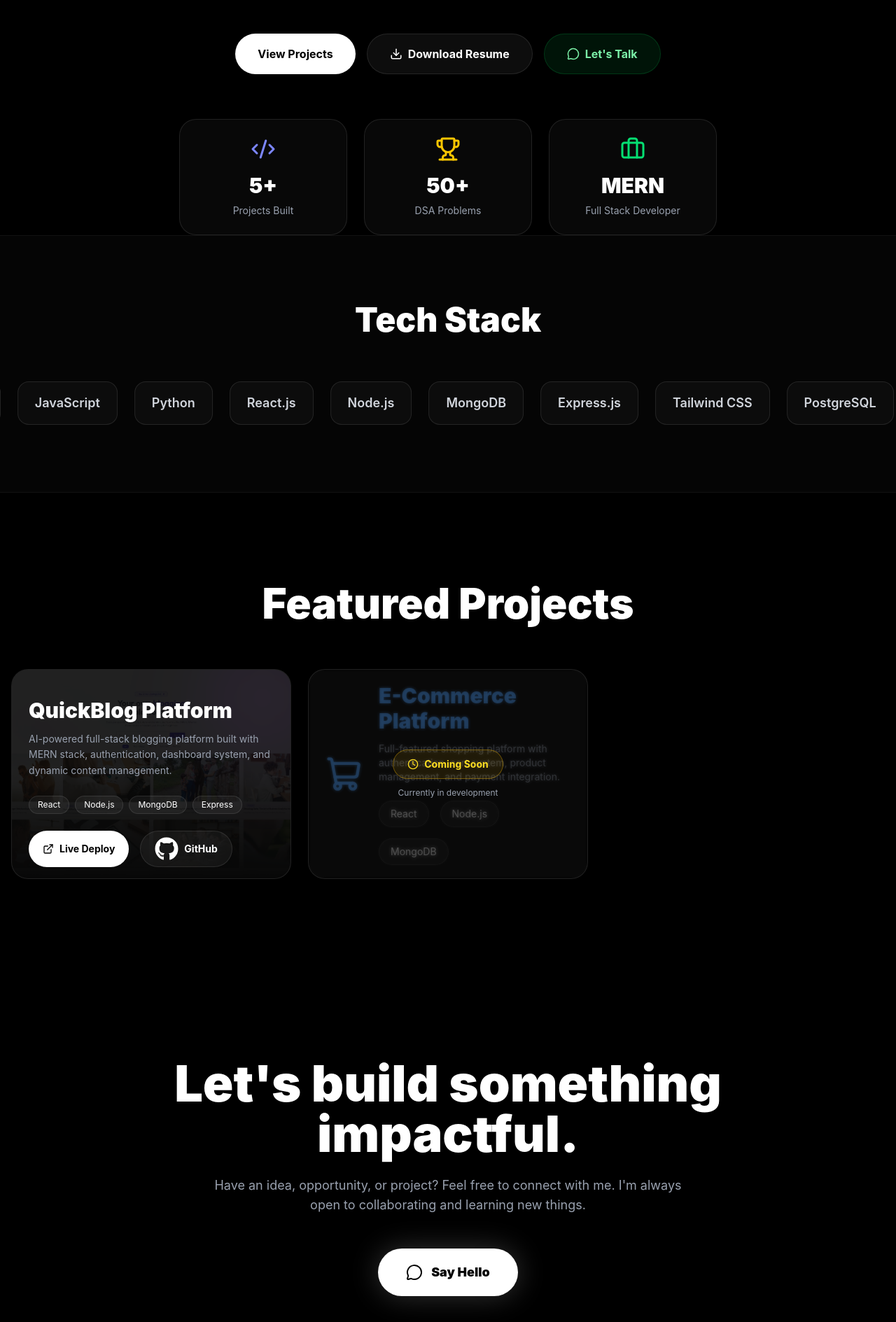
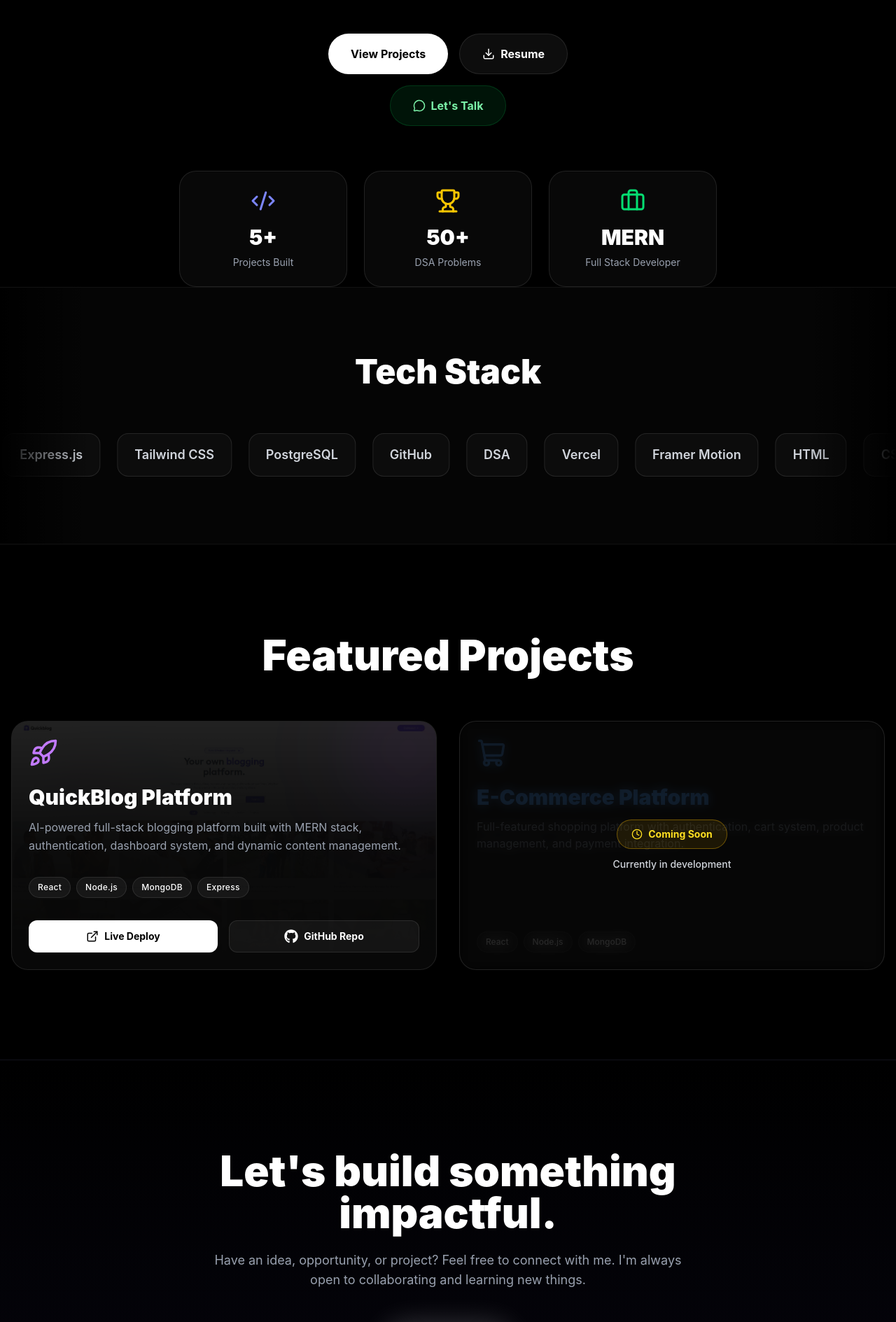
Before and after one commit to viveksingh018/vivek-portfolio, a React (Vite) app: page / in a window 1280 px wide. Shown: the part 500-2389 px from the top of the page at 70% size. Built offline with nearby package versions, Linux system fonts and the light colour scheme.

Commit message:
fix resposiveness for mobile

```diff
--- a/src/App.jsx
+++ b/src/App.jsx
@@ -98,9 +98,9 @@ function App() {
 
       {/* ── BACKGROUND GLOW ── */}
       <div className="fixed inset-0 -z-10">
-        <div className="absolute top-0 left-1/2 -translate-x-1/2 w-175 h-175 bg-indigo-500/20 blur-[140px] rounded-full" />
-        <div className="absolute bottom-0 right-0 w-125 h-125 bg-purple-500/10 blur-[120px] rounded-full" />
-        <div className="absolute top-1/2 left-0 w-80 h-80 bg-fuchsia-500/5 blur-[100px] rounded-full" />
+        <div className="absolute top-0 left-1/2 -translate-x-1/2 w-[40rem] h-[40rem] bg-indigo-500/20 blur-[140px] rounded-full" />
+        <div className="absolute bottom-0 right-0 w-[30rem] h-[30rem] bg-purple-500/10 blur-[120px] rounded-full" />
+        <div className="absolute top-1/2 left-0 w-[20rem] h-[20rem] bg-fuchsia-500/5 blur-[100px] rounded-full" />
       </div>
 
       {/* ===============================
@@ -115,15 +115,10 @@ function App() {
             onClick={(e) => { e.preventDefault(); handleNavClick("hero"); }}
             className="flex items-center gap-3 group"
           >
-            {/* Avatar Circle — replace src with your image path */}
             <div className="relative w-10 h-10 rounded-full border-2 border-indigo-500/60 group-hover:border-indigo-400 transition-all duration-300 overflow-hidden bg-gradient-to-br from-indigo-600 to-purple-700 flex items-center justify-center shadow-[0_0_14px_rgba(99,102,241,0.4)]">
-              {/* Uncomment below line and add your image path to show real photo */}
-              {/* <img src="/profile.jpg" alt="Vivek" className="w-full h-full object-cover" /> */}
               <span className="text-sm font-black text-white tracking-tight">VS</span>
-              {/* Online dot */}
               <span className="absolute bottom-0 right-0 w-2.5 h-2.5 bg-green-400 rounded-full border-2 border-black" />
             </div>
-
             <div className="flex flex-col leading-none">
               <span className="text-base font-black bg-gradient-to-r from-indigo-400 to-purple-400 text-transparent bg-clip-text group-hover:from-indigo-300 group-hover:to-fuchsia-400 transition-all duration-300">
                 Vivek Singh
@@ -146,7 +141,6 @@ function App() {
                     : "text-gray-400 hover:text-white"
                   }`}
               >
-                {/* Active / hover background pill */}
                 <span
                   className={`absolute inset-0 rounded-xl transition-all duration-300
                     ${activeSection === id
@@ -154,7 +148,6 @@ function App() {
                       : "bg-transparent group-hover:bg-white/5"
                     }`}
                 />
-                {/* Active dot indicator */}
                 {activeSection === id && (
                   <motion.span
                     layoutId="activeNavDot"
@@ -220,17 +213,13 @@ function App() {
       {/* ===============================
           HERO SECTION
       ================================ */}
-      <section
-        id="hero"
-        className="min-h-screen flex items-center justify-center px-4 pt-24"
-      >
+      <section id="hero" className="min-h-screen flex items-center justify-center px-4 pt-24">
         <motion.div
           initial={{ opacity: 0, y: 40 }}
           animate={{ opacity: 1, y: 0 }}
           transition={{ duration: 0.8 }}
           className="max-w-5xl mx-auto text-center"
         >
-          {/* Status Badge */}
           <motion.div
             initial={{ opacity: 0, scale: 0.9 }}
             animate={{ opacity: 1, scale: 1 }}
@@ -244,7 +233,6 @@ function App() {
             Available for Opportunities
           </motion.div>
 
-          {/* Heading */}
           <motion.h1
             initial={{ opacity: 0, y: 30 }}
             animate={{ opacity: 1, y: 0 }}
@@ -257,7 +245,6 @@ function App() {
             </span>
           </motion.h1>
 
-          {/* Role */}
           <motion.p
             initial={{ opacity: 0 }}
             animate={{ opacity: 1 }}
@@ -267,7 +254,6 @@ function App() {
             MERN Stack Developer
           </motion.p>
 
-          {/* Description */}
           <motion.p
             initial={{ opacity: 0 }}
             animate={{ opacity: 1 }}
@@ -279,16 +265,16 @@ function App() {
             MongoDB, and Tailwind CSS.
           </motion.p>
 
-          {/* CTA Buttons */}
+          {/* CTA Buttons - Optimized spacing for mobile */}
           <motion.div
             initial={{ opacity: 0, y: 20 }}
             animate={{ opacity: 1, y: 0 }}
             transition={{ delay: 0.7 }}
-            className="flex flex-wrap justify-center gap-4 mb-16"
+            className="flex flex-col sm:flex-row flex-wrap justify-center gap-4 mb-16 w-full max-w-lg mx-auto"
           >
             <button
               onClick={() => handleNavClick("projects")}
-              className="px-8 py-4 rounded-full bg-white text-black font-bold hover:scale-105 hover:shadow-[0_0_30px_rgba(255,255,255,0.2)] transition-all duration-300"
+              className="px-6 py-3 md:px-8 md:py-4 rounded-full bg-white text-black font-bold hover:scale-105 hover:shadow-[0_0_30px_rgba(255,255,255,0.2)] transition-all duration-300"
             >
               View Projects
             </button>
@@ -296,17 +282,17 @@ function App() {
             <a
               href="/resume.pdf"
               download
-              className="flex items-center gap-2 px-8 py-4 rounded-full border border-white/10 bg-white/5 hover:bg-white/10 font-bold transition-all duration-300 hover:scale-105 hover:border-white/20"
+              className="flex justify-center items-center gap-2 px-6 py-3 md:px-8 md:py-4 rounded-full border border-white/10 bg-white/5 hover:bg-white/10 font-bold transition-all duration-300 hover:scale-105 hover:border-white/20"
             >
               <Download size={18} />
-              Download Resume
+              Resume
             </a>
 
             <a
               href="https://wa.me/916201168647"
               target="_blank"
               rel="noreferrer"
-              className="flex items-center gap-2 px-8 py-4 rounded-full border border-green-500/20 bg-green-500/10 text-green-300 hover:bg-green-500/20 font-bold transition-all duration-300 hover:scale-105"
+              className="flex justify-center items-center gap-2 px-6 py-3 md:px-8 md:py-4 rounded-full border border-green-500/20 bg-green-500/10 text-green-300 hover:bg-green-500/20 font-bold transition-all duration-300 hover:scale-105"
             >
               <MessageCircle size={18} />
               Let's Talk
@@ -342,24 +328,30 @@ function App() {
       {/* ===============================
           SKILLS SECTION
       ================================ */}
-      <section id="skills" className="py-24 border-y border-white/5 bg-white/2">
+      <section id="skills" className="py-24 border-y border-white/5 bg-white/2 relative overflow-hidden">
+        {/* Gradient Masks for smooth fade on edges */}
+        <div className="absolute left-0 top-0 bottom-0 w-16 md:w-32 bg-gradient-to-r from-black to-transparent z-10 pointer-events-none" />
+        <div className="absolute right-0 top-0 bottom-0 w-16 md:w-32 bg-gradient-to-l from-black to-transparent z-10 pointer-events-none" />
+
         <Reveal>
           <h2 className="text-center text-4xl md:text-5xl font-black mb-16">
             Tech Stack
           </h2>
         </Reveal>
 
-        <div className="overflow-hidden">
+        <div className="overflow-hidden flex">
+          {/* Added w-max to prevent compressing and breaking animation */}
           <motion.div
             animate={{ x: ["0%", "-50%"] }}
-            transition={{ repeat: Infinity, ease: "linear", duration: 18 }}
-            className="flex gap-6 whitespace-nowrap"
+            transition={{ repeat: Infinity, ease: "linear", duration: 25 }}
+            className="flex gap-4 md:gap-6 whitespace-nowrap w-max px-4"
           >
-            {[...skills, ...skills, ...skills].map((skill, index) => (
+            {/* Duplicated list enough times to cover screen size infinitely */}
+            {[...skills, ...skills, ...skills, ...skills].map((skill, index) => (
               <motion.div
                 key={index}
-                whileHover={{ scale: 1.08, borderColor: "rgba(99,102,241,0.5)" }}
-                className="px-6 py-4 rounded-2xl border border-white/10 bg-white/3 text-lg font-semibold text-gray-300 cursor-default transition-colors duration-300"
+                whileHover={{ scale: 1.05, borderColor: "rgba(99,102,241,0.5)" }}
+                className="px-5 py-3 md:px-6 md:py-4 rounded-2xl border border-white/10 bg-white/3 text-base md:text-lg font-semibold text-gray-300 cursor-default transition-colors duration-300"
               >
                 {skill}
               </motion.div>
@@ -378,59 +370,55 @@ function App() {
           </h2>
         </Reveal>
 
-        <div className="grid grid-cols-1 md:grid-cols-3 gap-6 auto-rows-[300px]">
+        {/* Removed auto-rows-[300px] which was breaking mobile view */}
+        <div className="grid grid-cols-1 lg:grid-cols-2 gap-8">
 
           {/* PROJECT 1 — QuickBlog */}
           <Reveal delay={0.1}>
-
-            <BentoBox className="md:col-span-2 group relative h-full overflow-hidden">
-
-
+            <BentoBox className="group relative h-full flex flex-col overflow-hidden">
               <div className="absolute -top-10 -right-10 w-40 h-40 bg-purple-500/10 blur-3xl rounded-full" />
-
-
               <div className="absolute inset-0 z-0 pointer-events-none opacity-10 group-hover:opacity-20 group-hover:scale-105 transition-all duration-700 ease-out">
                 <img
                   src="/quickblog.png"
                   alt="QuickBlog Screenshot"
                   className="w-full h-full object-cover object-top"
                 />
-                <div className="absolute inset-0 bg-gradient-to-t from-neutral-950 via-transparent to-transparent" />
+                <div className="absolute inset-0 bg-gradient-to-t from-neutral-950 via-neutral-950/80 to-transparent" />
               </div>
 
               <div className="flex flex-col h-full relative z-10">
-
                 <Rocket
                   size={42}
-                  className="text-purple-400 mb-4 group-hover:-translate-y-2 group-hover:text-purple-300 transition-all duration-500"
+                  className="text-purple-400 mb-6 group-hover:-translate-y-2 group-hover:text-purple-300 transition-all duration-500"
                 />
 
                 <h3 className="text-3xl font-black mb-3">QuickBlog Platform</h3>
 
-                <p className="text-gray-400 text-sm leading-relaxed max-w-md mb-6">
+                <p className="text-gray-400 text-sm md:text-base leading-relaxed mb-8 flex-grow">
                   AI-powered full-stack blogging platform built with MERN stack,
                   authentication, dashboard system, and dynamic content management.
                 </p>
 
-                <div className="flex flex-wrap gap-2 mb-6">
+                <div className="flex flex-wrap gap-2 mb-8">
                   {["React", "Node.js", "MongoDB", "Express"].map((tech, i) => (
                     <span
                       key={i}
-                      className="px-3 py-1 rounded-full text-xs border border-white/10 bg-white/5 hover:border-indigo-500/40 hover:bg-indigo-500/10 transition-all duration-300"
+                      className="px-3 py-1.5 rounded-full text-xs font-medium tracking-wide border border-white/10 bg-white/5 hover:border-indigo-500/40 hover:bg-indigo-500/10 transition-all duration-300"
                     >
                       {tech}
                     </span>
                   ))}
                 </div>
 
-                <div className="mt-auto flex gap-4 flex-wrap">
+                {/* Buttons fixed for Mobile - They stack on small screens and sit side-by-side on larger */}
+                <div className="mt-auto flex flex-col sm:flex-row gap-4 w-full">
                   <a
                     href="https://quick-blog-omega-liard.vercel.app/"
                     target="_blank"
                     rel="noreferrer"
-                    className="flex items-center gap-2 px-5 py-2 rounded-full bg-white text-black font-bold text-sm hover:scale-105 hover:shadow-[0_0_20px_rgba(255,255,255,0.2)] transition-all duration-300"
+                    className="flex-1 flex justify-center items-center gap-2 px-6 py-3 rounded-xl bg-white text-black font-bold text-sm hover:scale-[1.02] hover:shadow-[0_0_20px_rgba(255,255,255,0.2)] transition-all duration-300"
                   >
-                    <ExternalLink size={16} />
+                    <ExternalLink size={18} />
                     Live Deploy
                   </a>
 
@@ -438,10 +426,10 @@ function App() {
                     href="https://github.com/viveksingh018/fullstack-blog-platform"
                     target="_blank"
                     rel="noreferrer"
-                    className="flex items-center gap-2 px-5 py-2 rounded-full border border-white/10 bg-white/5 text-sm font-bold hover:bg-white/10 hover:border-white/20 transition-all duration-300"
+                    className="flex-1 flex justify-center items-center gap-2 px-6 py-3 rounded-xl border border-white/10 bg-white/5 text-sm font-bold hover:bg-white/10 hover:border-white/20 transition-all duration-300"
                   >
-                    <FaGithub size={34} />
-                    GitHub
+                    <FaGithub size={20} />
+                    GitHub Repo
                   </a>
                 </div>
               </div>
@@ -450,34 +438,28 @@ function App() {
 
           {/* PROJECT 2 — E-Commerce Coming Soon */}
           <Reveal delay={0.2}>
-            <BentoBox className="md:col-span-2 group relative h-full overflow-hidden">
-              {/* Coming Soon overlay */}
-              <div className="absolute inset-0 bg-black/40 backdrop-blur-[2px] z-20 flex items-center justify-center rounded-3xl">
-                <div className="text-center">
+            <BentoBox className="group relative h-full flex flex-col overflow-hidden">
+              <div className="absolute inset-0 bg-black/60 backdrop-blur-sm z-20 flex flex-col items-center justify-center rounded-3xl">
                 <div className="inline-flex items-center gap-2 px-5 py-2.5 rounded-full border border-yellow-500/40 bg-yellow-500/10 text-yellow-300 font-bold text-sm mb-3">
                   <Clock size={16} className="animate-pulse" />
                   Coming Soon
                 </div>
-                  <p className="text-gray-400 text-xs">Currently in development</p>
-                </div>
+                <p className="text-gray-300 font-medium text-sm">Currently in development</p>
               </div>
 
-              {/* Blurred content behind */}
-              <div className="flex flex-col md:flex-row gap-6 h-full items-start md:items-center opacity-40">
-                <ShoppingCart size={52} className="text-blue-400" />
-                <div className="flex-1">
+              <div className="flex flex-col h-full opacity-30">
+                <ShoppingCart size={42} className="text-blue-400 mb-6" />
                 <h3 className="text-3xl font-black mb-3 text-blue-400">
                   E-Commerce Platform
                 </h3>
-                  <p className="text-gray-400 text-sm mb-6 max-w-md">
+                <p className="text-gray-400 text-sm md:text-base mb-8 flex-grow">
                   Full-featured shopping platform with authentication, cart
                   system, product management, and payment integration.
                 </p>
-                  <div className="flex gap-4 flex-wrap">
-                    <span className="px-4 py-2 rounded-full border border-white/10 bg-white/5 text-sm">React</span>
-                    <span className="px-4 py-2 rounded-full border border-white/10 bg-white/5 text-sm">Node.js</span>
-                    <span className="px-4 py-2 rounded-full border border-white/10 bg-white/5 text-sm">MongoDB</span>
-                  </div>
+                <div className="flex flex-wrap gap-2">
+                  <span className="px-3 py-1.5 rounded-full border border-white/10 bg-white/5 text-xs font-medium">React</span>
+                  <span className="px-3 py-1.5 rounded-full border border-white/10 bg-white/5 text-xs font-medium">Node.js</span>
+                  <span className="px-3 py-1.5 rounded-full border border-white/10 bg-white/5 text-xs font-medium">MongoDB</span>
                 </div>
               </div>
             </BentoBox>
@@ -489,14 +471,14 @@ function App() {
       {/* ===============================
           CONTACT
       ================================ */}
-      <section id="contact" className="py-32 px-4">
+      <section id="contact" className="py-32 px-4 border-t border-white/5 bg-gradient-to-b from-transparent to-indigo-950/20">
         <Reveal>
           <div className="max-w-4xl mx-auto text-center">
-            <h2 className="text-5xl md:text-7xl font-black mb-6">
+            <h2 className="text-4xl md:text-6xl font-black mb-6">
               Let's build something impactful.
             </h2>
 
-            <p className="text-gray-400 text-lg max-w-2xl mx-auto mb-12">
+            <p className="text-gray-400 text-base md:text-lg max-w-2xl mx-auto mb-12">
               Have an idea, opportunity, or project? Feel free to connect with me.
               I'm always open to collaborating and learning new things.
             </p>
@@ -507,43 +489,43 @@ function App() {
               rel="noreferrer"
               whileHover={{ scale: 1.05 }}
               whileTap={{ scale: 0.97 }}
-              className="inline-flex items-center gap-3 px-10 py-5 rounded-full bg-white text-black text-lg font-black transition shadow-[0_0_40px_rgba(255,255,255,0.2)] hover:shadow-[0_0_60px_rgba(255,255,255,0.35)]"
+              className="inline-flex items-center gap-3 px-8 py-4 rounded-full bg-white text-black text-lg font-black transition shadow-[0_0_40px_rgba(255,255,255,0.2)] hover:shadow-[0_0_60px_rgba(255,255,255,0.35)]"
             >
-              <MessageCircle size={24} />
+              <MessageCircle size={22} />
               Say Hello
             </motion.a>
 
             {/* SOCIALS */}
-            <div className="mt-20 flex justify-center gap-8 text-gray-400">
+            <div className="mt-16 flex justify-center gap-8 text-gray-400">
               <motion.a
                 href="https://github.com/viveksingh018"
                 target="_blank"
                 rel="noreferrer"
-                whileHover={{ scale: 1.25, color: "#ffffff" }}
+                whileHover={{ scale: 1.2, color: "#ffffff" }}
                 whileTap={{ scale: 0.95 }}
                 className="transition-colors duration-300"
               >
-                <FaGithub size={34} />
+                <FaGithub size={30} />
               </motion.a>
 
               <motion.a
                 href="https://www.linkedin.com/in/viveksingh-mca/"
                 target="_blank"
                 rel="noreferrer"
-                whileHover={{ scale: 1.25, color: "#0077b5" }}
+                whileHover={{ scale: 1.2, color: "#0077b5" }}
                 whileTap={{ scale: 0.95 }}
                 className="transition-colors duration-300"
               >
-                <FaLinkedin size={34} />
+                <FaLinkedin size={30} />
               </motion.a>
 
               <motion.a
                 href="mailto:viveksingh.codes@gmail.com"
-                whileHover={{ scale: 1.25, color: "#f87171" }}
+                whileHover={{ scale: 1.2, color: "#f87171" }}
                 whileTap={{ scale: 0.95 }}
                 className="transition-colors duration-300"
               >
-                <MdEmail size={34} />
+                <MdEmail size={30} />
               </motion.a>
             </div>
           </div>
@@ -553,8 +535,8 @@ function App() {
       {/* ===============================
           FOOTER
       ================================ */}
-      <footer className="border-t border-white/5 py-8 text-center text-gray-500 text-sm">
-        © 2026 Vivek Singh • Built with React, Tailwind CSS & Framer Motion
+      <footer className="py-8 text-center text-gray-500 text-sm bg-black">
+        © {new Date().getFullYear()} Vivek Singh • Built with React, Tailwind CSS & Framer Motion
       </footer>
 
       {/* ── SCROLL TO TOP BUTTON ── */}
@@ -567,7 +549,7 @@ function App() {
             onClick={scrollToTop}
             whileHover={{ scale: 1.1 }}
             whileTap={{ scale: 0.9 }}
-            className="fixed bottom-8 right-8 z-50 p-3 rounded-full bg-indigo-600 hover:bg-indigo-500 border border-indigo-400/30 shadow-[0_0_20px_rgba(99,102,241,0.4)] transition-colors duration-300"
+            className="fixed bottom-6 right-6 z-50 p-3 rounded-full bg-indigo-600 hover:bg-indigo-500 border border-indigo-400/30 shadow-[0_0_20px_rgba(99,102,241,0.4)] transition-colors duration-300"
           >
             <ChevronUp size={22} />
           </motion.button>
```
Lines whose indentation alone changed are shown as unchanged.
